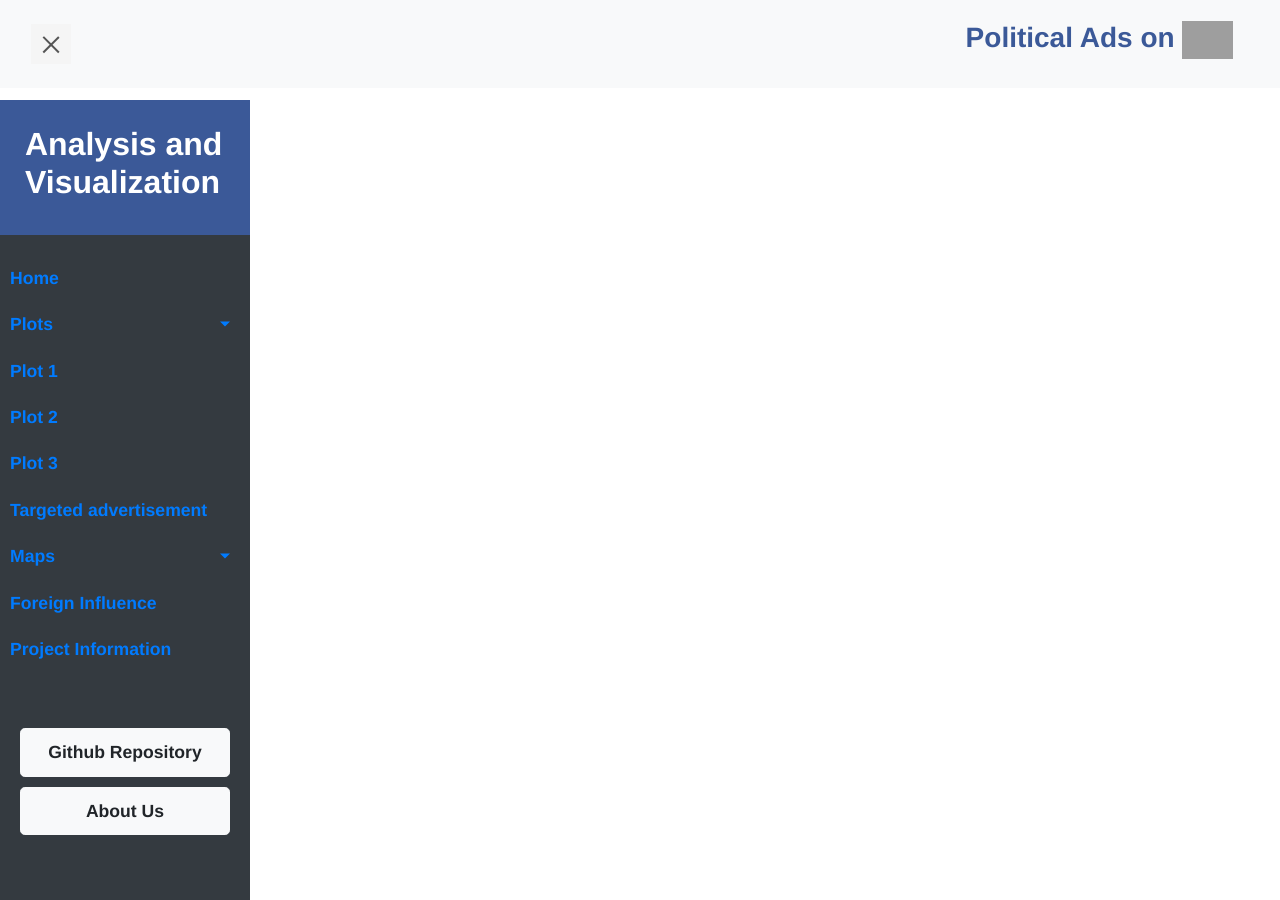
After one commit to mddesta/Political-Advertisement-in-US, a Flask app: template templates/About Us.html in a window 1280 px wide, after a click on "Plots". The commit adds this page. Run offline with Flask 2, Linux system fonts and the light colour scheme; the template is opened without the code that fills it, so the values that code supplies are empty; some libraries are stand-ins or nearby versions; grey boxes are pictures that could not be loaded.

Commit message:
adding webpages

```diff
--- /dev/null
+++ b/app.py
@@ -0,0 +1,29 @@
+from flask import Flask, render_template, redirect,current_app
+from flask_pymongo import PyMongo
+
+app = Flask(__name__,template_folder='templates')
+
+app.config["MONGO_URI"] = "mongodb://<dbuser>:<dbpassword>@ds263917.mlab.com:63917/heroku_qkrmp17l"
+mongo=PyMongo(app)
+
+@app.route("/")
+def home():
+
+    return render_template("Index.html")
+
+
+#Adding the other pages
+# @app.route("/projectinformation")
+# def trends():
+#     return render_template("Project Information.html")
+
+@app.route("/aboutus")
+def aboutus():
+    return render_template("About Us.html")
+
+@app.route("/foreigninfluence")
+def foreigninfluence():
+    return render_template("Foreign Influence.html")
+
+if __name__ == "__main__":
+    app.run(debug=False)
--- /dev/null
+++ b/runtime.txt
@@ -0,0 +1 @@
+python-3.7.2
--- /dev/null
+++ b/static/style.css
@@ -0,0 +1,162 @@
+body {
+    font-family: Helvetica,Arial,sans-serif;
+}
+.navbar-text {
+    color:#3b5998;
+}
+.navbar-btn {
+    box-shadow: none;
+    outline: none;
+    border: none;
+}
+
+.wrapper {
+    display: flex;
+    width: 100%;
+    align-items: stretch;
+    perspective: 1500px;
+}
+
+/* SIDEBAR STYLE */
+
+
+#sidebar {
+    min-width: 250px;
+    max-width: 250px;
+    color: #fff;
+    transition: all 0.6s cubic-bezier(0.945, 0.020, 0.270, 0.665);
+    transform-origin: bottom left;
+    text-decoration:none;
+}
+
+#sidebar.active {
+    margin-left: -250px;
+    transform: rotateY(100deg);
+    text-decoration:none;
+}
+
+#sidebar .sidebar-header {
+    padding: 25px;
+    background: #3b5998;
+}
+
+#sidebar ul.components {
+    padding: 20px 0;
+    border-bottom: 1px;
+}
+
+#sidebar ul p {
+    color: #fff;
+    padding: 10px;
+}
+
+#sidebar ul li a {
+    padding: 10px;
+    font-size: 1.1em;
+    display: block;
+}
+#sidebar ul li a:hover {
+    color: #3b5998;
+    background: #fff;
+}
+
+a[data-toggle="collapse"] {
+    position: relative;
+}
+
+.dropdown-toggle::after {
+    display: block;
+    position: absolute;
+    top: 50%;
+    right: 20px;
+    transform: translateY(-50%);
+}
+
+ul.CTAs {
+    padding: 20px;
+}
+
+ul.CTAs a {
+    text-align: center;
+    font-size: 1.1em;
+    display: block;
+    /* border-radius: 5px; */
+    margin-bottom: 10px;
+}
+
+/*CONTENT STYLE*/
+#content {
+    width: 100%;
+    padding: 20px;
+    min-height: 100vh;
+    transition: all 0.3s;
+}
+
+#sidebarCollapse {
+    width: 40px;
+    height: 40px;
+    background: #f5f5f5;
+    cursor: pointer;
+}
+
+#sidebarCollapse span {
+    width: 80%;
+    height: 2px;
+    margin: 0 auto;
+    display: block;
+    background: #555;
+    transition: all 0.8s cubic-bezier(0.810, -0.330, 0.345, 1.375);
+    transition-delay: 0.2s;
+}
+
+#sidebarCollapse span:first-of-type {
+    transform: rotate(45deg) translate(2px, 2px);
+}
+#sidebarCollapse span:nth-of-type(2) {
+    opacity: 0;
+}
+#sidebarCollapse span:last-of-type {
+    transform: rotate(-45deg) translate(1px, -1px);
+}
+
+
+#sidebarCollapse.active span {
+    transform: none;
+    opacity: 1;
+    margin: 5px auto;
+}
+
+
+/* ---------------------------------------------------
+    MEDIAQUERIES
+----------------------------------------------------- */
+@media (max-width: 768px) {
+    #sidebar {
+        margin-left: -250px;
+        transform: rotateY(90deg);
+    }
+    #sidebar.active {
+        margin-left: 0;
+        transform: none;
+    }
+    #sidebarCollapse span:first-of-type,
+    #sidebarCollapse span:nth-of-type(2),
+    #sidebarCollapse span:last-of-type {
+        transform: none;
+        opacity: 1;
+        margin: 5px auto;
+    }
+    #sidebarCollapse.active span {
+        margin: 0 auto;
+    }
+    #sidebarCollapse.active span:first-of-type {
+        transform: rotate(45deg) translate(2px, 2px);
+    }
+    #sidebarCollapse.active span:nth-of-type(2) {
+        opacity: 0;
+    }
+    #sidebarCollapse.active span:last-of-type {
+        transform: rotate(-45deg) translate(1px, -1px);
+    }
+
+}
--- /dev/null
+++ b/templates/About Us.html
@@ -0,0 +1,119 @@
+<!DOCTYPE html>
+<html lang="en">
+
+<head>
+    <meta charset="UTF-8">
+    <meta name="viewport" content="width=device-width, initial-scale=1.0">
+    <meta http-equiv="X-UA-Compatible" content="ie=edge">
+    <title>Polical Advertisement on Social Media in the US</title>
+    <!-- Adding Bootstrap -->
+    <link rel="stylesheet" href="https://stackpath.bootstrapcdn.com/bootstrap/4.3.1/css/bootstrap.min.css"
+        integrity="sha384-ggOyR0iXCbMQv3Xipma34MD+dH/1fQ784/j6cY/iJTQUOhcWr7x9JvoRxT2MZw1T" crossorigin="anonymous">
+    <!-- adding nav bar styling -->
+    <link rel="stylesheet" type="text/css" href="{{url_for('static', filename='style.css')}}" />
+</head>
+
+<body>
+    <!-- Adding sidebar toggle button-->
+    <nav class="navbar bg-light fixed-top">
+        <div class="container-fluid">
+            <button type="button" id="sidebarCollapse" class="navbar-btn ">
+                <span class="navbar-toggler-icon"></span>
+                <span class="navbar-toggler-icon"></span>
+                <span class="navbar-toggler-icon"></span>
+            </button>
+            <span class="navbar-text text-right">
+                <h3 class="font-weight-bold">Political Ads on <img class="navbar-brand"
+                        src="https://www.freesoftwarefiles.com/wp-content/uploads/2017/10/Facebook-Desktop-Version-Free-Download.png"
+                        style="width: 8%"></h3>
+            </span>
+    </nav>
+    <!-- End of button -->
+    <div class="wrapper">
+        <!-- Adding sidebar -->
+        <nav id="sidebar" class="bg-dark" style="margin-top:100px">
+            <div class="sidebar-header">
+                <h2><strong>Analysis and Visualization</strong></h3>
+            </div>
+            <ul class="list-unstyled components font-weight-bold">
+                <li>
+                    <a href="#">Home</a>
+                </li>
+                <li class="active">
+                    <a href="#homeSubmenu" data-toggle="collapse" aria-expanded="false"
+                        class="dropdown-toggle">Plots</a>
+                    <ul class="collapse list-unstyled" id="homeSubmenu">
+                        <li>
+                            <a href="#">Plot 1</a>
+                        </li>
+                        <li>
+                            <a href="#">Plot 2</a>
+                        </li>
+                        <li>
+                            <a href="#">Plot 3</a>
+                        </li>
+                    </ul>
+                </li>
+                <li>
+                    <a href="#">Targeted advertisement</a>
+                </li>
+                <li>
+                    <a href="#pageSubmenu" data-toggle="collapse" aria-expanded="false" class="dropdown-toggle">Maps</a>
+                    <ul class="collapse list-unstyled" id="pageSubmenu">
+                        <li>
+                            <a href="#">Map 1</a>
+                        </li>
+                        <li>
+                            <a href="#">Map 2</a>
+                        </li>
+                        <li>
+                            <a href="#">Map 3</a>
+                        </li>
+                    </ul>
+                </li>
+                <li>
+                    <a href="/foreigninfluence">Foreign Influence</a>
+                </li>
+                <li>
+                    <a href=#>Project Information</a>
+                </li>
+            </ul>
+            <ul class="list-unstyled CTAs ">
+                <li>
+                    <a href="https://github.com/mddesta/Political-Advertisement-in-US"
+                        class="btn btn-lg btn-light font-weight-bold">Github Repository</a>
+                </li>
+                <li>
+                    <a href="/aboutus" class="btn btn-lg btn-light font-weight-bold">About Us</a>
+                </li>
+            </ul>
+        </nav>
+        <!-- End of sidebar -->
+        <!-- Page Content -->
+        <div id="content" style="margin-top:100px">
+            </div>
+        </div>
+        <!-- End of page content -->
+    </div>
+    <!-- Adding Bootstrap -->
+    <script src="https://code.jquery.com/jquery-3.3.1.slim.min.js"
+        integrity="sha384-q8i/X+965DzO0rT7abK41JStQIAqVgRVzpbzo5smXKp4YfRvH+8abtTE1Pi6jizo"
+        crossorigin="anonymous"></script>
+    <script src="https://cdnjs.cloudflare.com/ajax/libs/popper.js/1.14.7/umd/popper.min.js"
+        integrity="sha384-UO2eT0CpHqdSJQ6hJty5KVphtPhzWj9WO1clHTMGa3JDZwrnQq4sF86dIHNDz0W1"
+        crossorigin="anonymous"></script>
+    <script src="https://stackpath.bootstrapcdn.com/bootstrap/4.3.1/js/bootstrap.min.js"
+        integrity="sha384-JjSmVgyd0p3pXB1rRibZUAYoIIy6OrQ6VrjIEaFf/nJGzIxFDsf4x0xIM+B07jRM"
+        crossorigin="anonymous"></script>
+    <!-- Ading navbar js -->
+    <script type="text/javascript">
+        $(document).ready(function () {
+            $('#sidebarCollapse').on('click', function () {
+                $('#sidebar').toggleClass('active');
+                $(this).toggleClass('active');
+            });
+        });
+    </script>
+</body>
+
+</html>
```
Also changed, not shown: requirements.txt (added, +21 -0 lines), templates/Foreign Influence.html (added, +119 -0 lines), templates/Project Information.html (added, +119 -0 lines), templates/index.html (+129 -2 lines), static/Bernie Ad.PNG (added), static/Biden Ad.PNG (added), static/Cory Ad.PNG (added), static/Trump Ad.PNG (added), static/logic.js (added), 6 other files.
